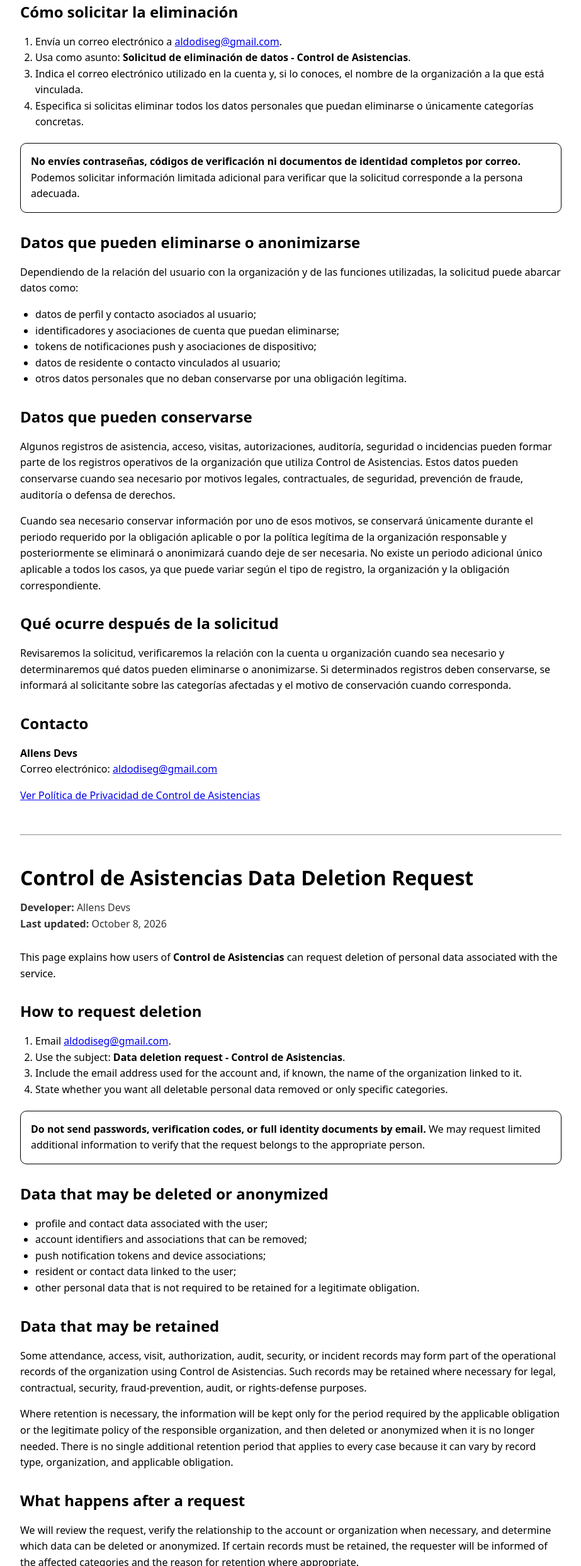
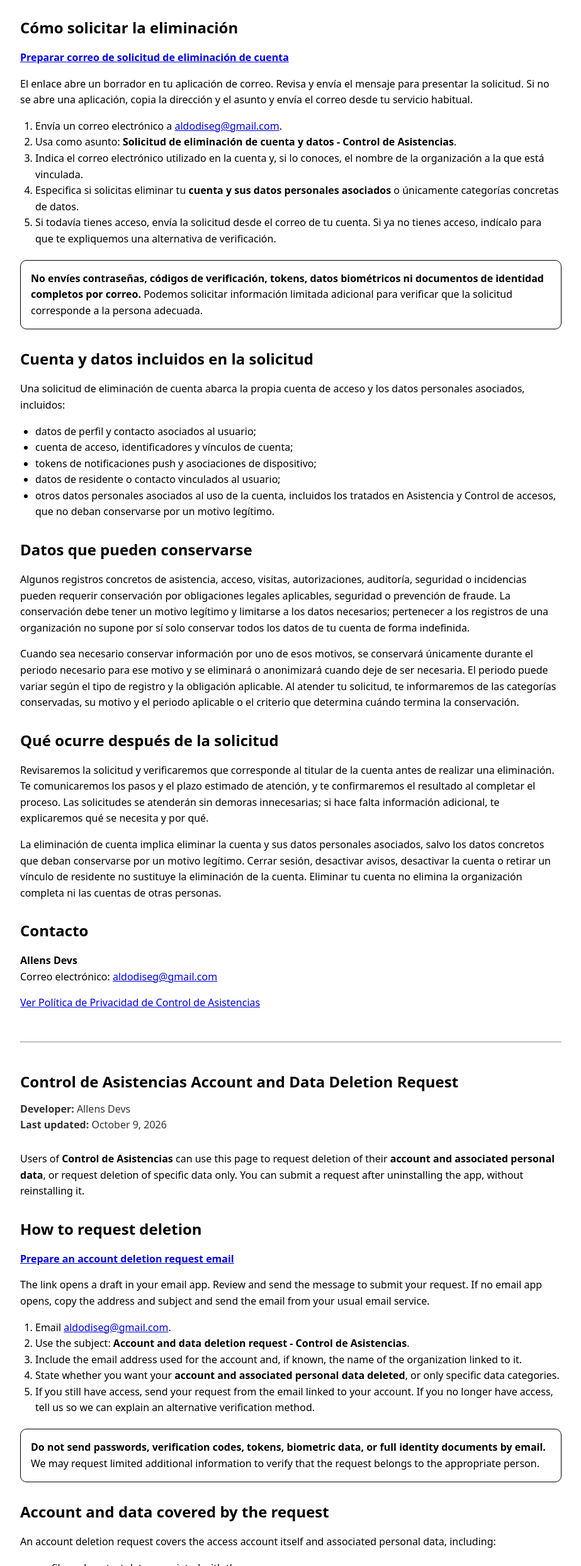
Before and after one commit to aldo-allende/control-de-asistencias-privacy, a plain HTML site: page delete-data.html in a window 1280 px wide. Shown: the part 313-2800 px from the top of the page at 63% size, without its empty margins (178-1101 px from the left). Drawn offline with Linux system fonts and the light colour scheme.

Commit message:
Add files via upload

```diff
--- a/delete-data.html
+++ b/delete-data.html
@@ -3,8 +3,8 @@
 <head>
   <meta charset="utf-8">
   <meta name="viewport" content="width=device-width,initial-scale=1">
-  <title>Solicitud de eliminación de datos - Control de Asistencias</title>
-  <meta name="description" content="Cómo solicitar la eliminación de datos personales de Control de Asistencias, una aplicación de Allens Devs.">
+  <title>Solicitud de eliminación de cuenta y datos - Control de Asistencias</title>
+  <meta name="description" content="Cómo solicitar la eliminación de tu cuenta y de tus datos personales de Control de Asistencias, una aplicación de Allens Devs.">
   <style>
     :root { color-scheme: light dark; }
     body { font-family: system-ui, -apple-system, BlinkMacSystemFont, "Segoe UI", sans-serif; line-height: 1.6; margin: 0; }
@@ -20,42 +20,46 @@
 </head>
 <body>
 <main>
-  <h1>Solicitud de eliminación de datos de Control de Asistencias</h1>
+  <h1>Solicitud de eliminación de cuenta y datos de Control de Asistencias</h1>
   <p class="meta"><strong>Desarrollador:</strong> Allens Devs<br>
-  <strong>Última actualización:</strong> 8 de octubre de 2026</p>
+  <strong>Última actualización:</strong> 9 de octubre de 2026</p>
 
-  <p>Esta página explica cómo los usuarios de <strong>Control de Asistencias</strong> pueden solicitar la eliminación de sus datos personales asociados al servicio.</p>
+  <p>Esta página permite a los usuarios de <strong>Control de Asistencias</strong> solicitar la eliminación de su <strong>cuenta y de los datos personales asociados</strong>, o solicitar únicamente la eliminación de datos concretos. Puedes iniciar la solicitud aunque hayas desinstalado la app y sin volver a instalarla.</p>
 
-  <h2>Cómo solicitar la eliminación</h2>
+  <h2 id="eliminar-cuenta">Cómo solicitar la eliminación</h2>
+  <p><a href="mailto:aldodiseg@gmail.com?subject=Solicitud%20de%20eliminaci%C3%B3n%20de%20cuenta%20y%20datos%20-%20Control%20de%20Asistencias&amp;body=Solicito%20la%20eliminaci%C3%B3n%20de%20mi%20cuenta%20de%20Control%20de%20Asistencias%20y%20de%20sus%20datos%20personales%20asociados.%0A%0ACorreo%20de%20mi%20cuenta%3A%20%0AOrganizaci%C3%B3n%20%28opcional%29%3A%20"><strong>Preparar correo de solicitud de eliminación de cuenta</strong></a></p>
+  <p>El enlace abre un borrador en tu aplicación de correo. Revisa y envía el mensaje para presentar la solicitud. Si no se abre una aplicación, copia la dirección y el asunto y envía el correo desde tu servicio habitual.</p>
   <ol>
     <li>Envía un correo electrónico a <a href="mailto:aldodiseg@gmail.com">aldodiseg@gmail.com</a>.</li>
-    <li>Usa como asunto: <strong>Solicitud de eliminación de datos - Control de Asistencias</strong>.</li>
+    <li>Usa como asunto: <strong>Solicitud de eliminación de cuenta y datos - Control de Asistencias</strong>.</li>
     <li>Indica el correo electrónico utilizado en la cuenta y, si lo conoces, el nombre de la organización a la que está vinculada.</li>
-    <li>Especifica si solicitas eliminar todos los datos personales que puedan eliminarse o únicamente categorías concretas.</li>
+    <li>Especifica si solicitas eliminar tu <strong>cuenta y sus datos personales asociados</strong> o únicamente categorías concretas de datos.</li>
+    <li>Si todavía tienes acceso, envía la solicitud desde el correo de tu cuenta. Si ya no tienes acceso, indícalo para que te expliquemos una alternativa de verificación.</li>
   </ol>
 
   <div class="box">
-    <strong>No envíes contraseñas, códigos de verificación ni documentos de identidad completos por correo.</strong>
+    <strong>No envíes contraseñas, códigos de verificación, tokens, datos biométricos ni documentos de identidad completos por correo.</strong>
     Podemos solicitar información limitada adicional para verificar que la solicitud corresponde a la persona adecuada.
   </div>
 
-  <h2>Datos que pueden eliminarse o anonimizarse</h2>
-  <p>Dependiendo de la relación del usuario con la organización y de las funciones utilizadas, la solicitud puede abarcar datos como:</p>
+  <h2>Cuenta y datos incluidos en la solicitud</h2>
+  <p>Una solicitud de eliminación de cuenta abarca la propia cuenta de acceso y los datos personales asociados, incluidos:</p>
   <ul>
     <li>datos de perfil y contacto asociados al usuario;</li>
-    <li>identificadores y asociaciones de cuenta que puedan eliminarse;</li>
+    <li>cuenta de acceso, identificadores y vínculos de cuenta;</li>
     <li>tokens de notificaciones push y asociaciones de dispositivo;</li>
     <li>datos de residente o contacto vinculados al usuario;</li>
-    <li>otros datos personales que no deban conservarse por una obligación legítima.</li>
+    <li>otros datos personales asociados al uso de la cuenta, incluidos los tratados en Asistencia y Control de accesos, que no deban conservarse por un motivo legítimo.</li>
   </ul>
 
   <h2>Datos que pueden conservarse</h2>
-  <p>Algunos registros de asistencia, acceso, visitas, autorizaciones, auditoría, seguridad o incidencias pueden formar parte de los registros operativos de la organización que utiliza Control de Asistencias. Estos datos pueden conservarse cuando sea necesario por motivos legales, contractuales, de seguridad, prevención de fraude, auditoría o defensa de derechos.</p>
+  <p>Algunos registros concretos de asistencia, acceso, visitas, autorizaciones, auditoría, seguridad o incidencias pueden requerir conservación por obligaciones legales aplicables, seguridad o prevención de fraude. La conservación debe tener un motivo legítimo y limitarse a los datos necesarios; pertenecer a los registros de una organización no supone por sí solo conservar todos los datos de tu cuenta de forma indefinida.</p>
 
-  <p>Cuando sea necesario conservar información por uno de esos motivos, se conservará únicamente durante el periodo requerido por la obligación aplicable o por la política legítima de la organización responsable y posteriormente se eliminará o anonimizará cuando deje de ser necesaria. No existe un periodo adicional único aplicable a todos los casos, ya que puede variar según el tipo de registro, la organización y la obligación correspondiente.</p>
+  <p>Cuando sea necesario conservar información por uno de esos motivos, se conservará únicamente durante el periodo necesario para ese motivo y se eliminará o anonimizará cuando deje de ser necesaria. El periodo puede variar según el tipo de registro y la obligación aplicable. Al atender tu solicitud, te informaremos de las categorías conservadas, su motivo y el periodo aplicable o el criterio que determina cuándo termina la conservación.</p>
 
   <h2>Qué ocurre después de la solicitud</h2>
-  <p>Revisaremos la solicitud, verificaremos la relación con la cuenta u organización cuando sea necesario y determinaremos qué datos pueden eliminarse o anonimizarse. Si determinados registros deben conservarse, se informará al solicitante sobre las categorías afectadas y el motivo de conservación cuando corresponda.</p>
+  <p>Revisaremos la solicitud y verificaremos que corresponde al titular de la cuenta antes de realizar una eliminación. Te comunicaremos los pasos y el plazo estimado de atención, y te confirmaremos el resultado al completar el proceso. Las solicitudes se atenderán sin demoras innecesarias; si hace falta información adicional, te explicaremos qué se necesita y por qué.</p>
+  <p>La eliminación de cuenta implica eliminar la cuenta y sus datos personales asociados, salvo los datos concretos que deban conservarse por un motivo legítimo. Cerrar sesión, desactivar avisos, desactivar la cuenta o retirar un vínculo de residente no sustituye la eliminación de la cuenta. Eliminar tu cuenta no elimina la organización completa ni las cuentas de otras personas.</p>
 
   <h2>Contacto</h2>
   <p><strong>Allens Devs</strong><br>
@@ -65,47 +69,54 @@
 
   <hr>
 
-  <h1>Control de Asistencias Data Deletion Request</h1>
+  <section lang="en">
+  <h1>Control de Asistencias Account and Data Deletion Request</h1>
   <p class="meta"><strong>Developer:</strong> Allens Devs<br>
-  <strong>Last updated:</strong> October 8, 2026</p>
+  <strong>Last updated:</strong> October 9, 2026</p>
 
-  <p>This page explains how users of <strong>Control de Asistencias</strong> can request deletion of personal data associated with the service.</p>
+  <p>Users of <strong>Control de Asistencias</strong> can use this page to request deletion of their <strong>account and associated personal data</strong>, or request deletion of specific data only. You can submit a request after uninstalling the app, without reinstalling it.</p>
 
-  <h2>How to request deletion</h2>
+  <h2 id="delete-account">How to request deletion</h2>
+  <p><a href="mailto:aldodiseg@gmail.com?subject=Account%20and%20data%20deletion%20request%20-%20Control%20de%20Asistencias&amp;body=I%20request%20deletion%20of%20my%20Control%20de%20Asistencias%20account%20and%20associated%20personal%20data.%0A%0AAccount%20email%3A%20%0AOrganization%20%28optional%29%3A%20"><strong>Prepare an account deletion request email</strong></a></p>
+  <p>The link opens a draft in your email app. Review and send the message to submit your request. If no email app opens, copy the address and subject and send the email from your usual email service.</p>
   <ol>
     <li>Email <a href="mailto:aldodiseg@gmail.com">aldodiseg@gmail.com</a>.</li>
-    <li>Use the subject: <strong>Data deletion request - Control de Asistencias</strong>.</li>
+    <li>Use the subject: <strong>Account and data deletion request - Control de Asistencias</strong>.</li>
     <li>Include the email address used for the account and, if known, the name of the organization linked to it.</li>
-    <li>State whether you want all deletable personal data removed or only specific categories.</li>
+    <li>State whether you want your <strong>account and associated personal data deleted</strong>, or only specific data categories.</li>
+    <li>If you still have access, send your request from the email linked to your account. If you no longer have access, tell us so we can explain an alternative verification method.</li>
   </ol>
 
   <div class="box">
-    <strong>Do not send passwords, verification codes, or full identity documents by email.</strong>
+    <strong>Do not send passwords, verification codes, tokens, biometric data, or full identity documents by email.</strong>
     We may request limited additional information to verify that the request belongs to the appropriate person.
   </div>
 
-  <h2>Data that may be deleted or anonymized</h2>
+  <h2>Account and data covered by the request</h2>
+  <p>An account deletion request covers the access account itself and associated personal data, including:</p>
   <ul>
     <li>profile and contact data associated with the user;</li>
-    <li>account identifiers and associations that can be removed;</li>
+    <li>the access account, account identifiers and account associations;</li>
     <li>push notification tokens and device associations;</li>
     <li>resident or contact data linked to the user;</li>
-    <li>other personal data that is not required to be retained for a legitimate obligation.</li>
+    <li>other personal data associated with use of the account, including data processed in Attendance and Access Control, that does not need to be retained for a legitimate reason.</li>
   </ul>
 
   <h2>Data that may be retained</h2>
-  <p>Some attendance, access, visit, authorization, audit, security, or incident records may form part of the operational records of the organization using Control de Asistencias. Such records may be retained where necessary for legal, contractual, security, fraud-prevention, audit, or rights-defense purposes.</p>
+  <p>Specific attendance, access, visit, authorization, audit, security, or incident records may require retention for applicable legal obligations, security or fraud prevention. Retention must have a legitimate reason and be limited to necessary data; being part of an organization's records does not by itself justify keeping all account data indefinitely.</p>
 
-  <p>Where retention is necessary, the information will be kept only for the period required by the applicable obligation or the legitimate policy of the responsible organization, and then deleted or anonymized when it is no longer needed. There is no single additional retention period that applies to every case because it can vary by record type, organization, and applicable obligation.</p>
+  <p>Where retention is necessary, information will be kept only for as long as that reason requires, and deleted or anonymized when no longer needed. The period can vary by record type and applicable obligation. When handling your request, we will inform you of the retained categories, the reason and the applicable period or the criterion used to determine when retention ends.</p>
 
   <h2>What happens after a request</h2>
-  <p>We will review the request, verify the relationship to the account or organization when necessary, and determine which data can be deleted or anonymized. If certain records must be retained, the requester will be informed of the affected categories and the reason for retention where appropriate.</p>
+  <p>We will review the request and verify that it belongs to the account holder before deleting anything. We will communicate the steps and estimated processing time, and confirm the outcome when the process is complete. Requests will be handled without unnecessary delay; if additional information is needed, we will explain what is needed and why.</p>
+  <p>Account deletion means deleting the account and associated personal data, except specific data that must be retained for a legitimate reason. Signing out, disabling notifications, deactivating an account or unlinking a resident does not replace account deletion. Deleting your account does not delete the entire organization or other people's accounts.</p>
 
   <h2>Contact</h2>
   <p><strong>Allens Devs</strong><br>
   Email: <a href="mailto:aldodiseg@gmail.com">aldodiseg@gmail.com</a></p>
 
   <p><a href="./">View the Control de Asistencias Privacy Policy</a></p>
+</section>
 </main>
 </body>
 </html>
```
